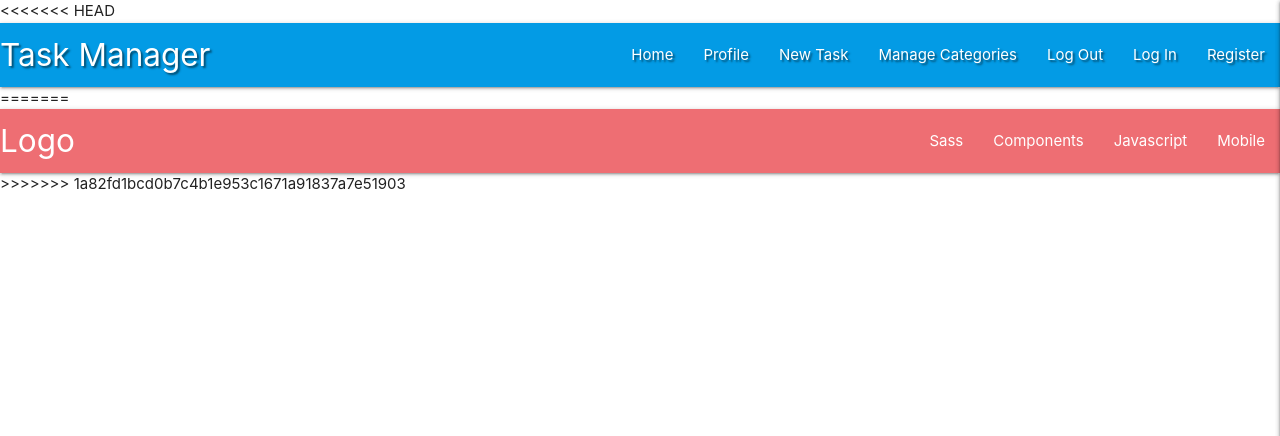
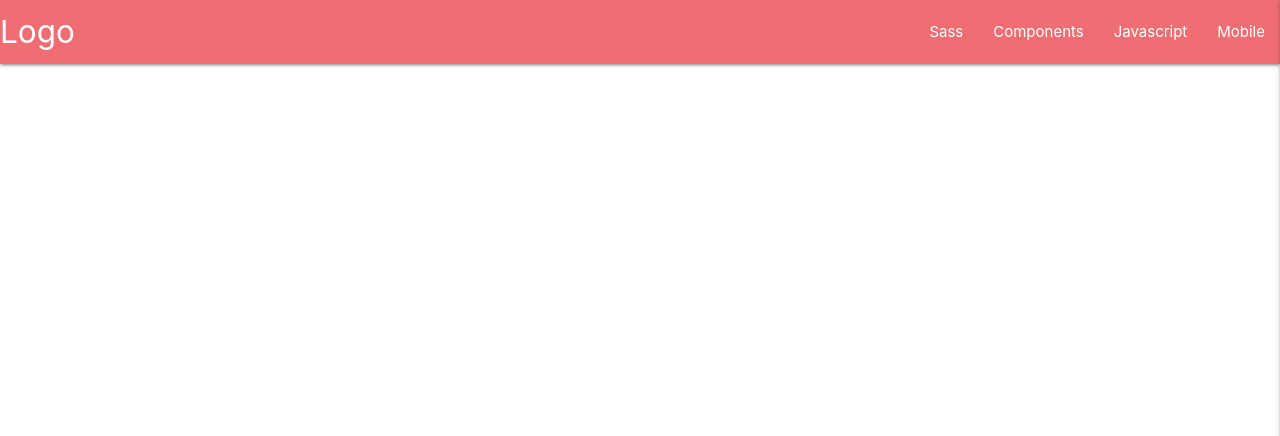
Before and after one commit to martinjohnson26/data-centric-mini-project, a Flask app: page / in a window 1280 px wide. Shown: the top 436 px of the page. Run offline with Flask 2, Linux system fonts and the light colour scheme; data that the repository does not hold is empty; some libraries are stand-ins or nearby versions.

Commit message:
save correct version on gitpod to git hub

```diff
--- a/templates/base.html
+++ b/templates/base.html
@@ -13,38 +13,6 @@
 </head>
 <body>
 
-<<<<<<< HEAD
-    <header>
-        <!-- top navbar -->
-		<nav class="nav-extended text-shadow light-blue darken-1">
-			<div class="nav-wrapper">
-				<a href="{{ url_for('get_tasks') }}" class="brand-logo">Task Manager</a>
-				<a href="#" data-target="mobile-demo" class="sidenav-trigger right"><i class="fas fa-bars"></i></a>
-				<ul class="right hide-on-med-and-down">
-					<li><a href="{{ url_for('get_tasks') }}">Home</a></li>
-					<li><a href="#">Profile</a></li>
-					<li><a href="#">New Task</a></li>
-					<li><a href="#">Manage Categories</a></li>
-					<li><a href="#">Log Out</a></li>
-					<li><a href="#">Log In</a></li>
-					<li><a href="#">Register</a></li>
-				</ul>
-			</div>
-		</nav>
-
-        <!-- mobile sidenav -->
-		<ul class="sidenav" id="mobile-demo">
-            <li><h4 class="center-align light-blue-text text-darken 4">Task Manager</h4></li>
-            <li><a href="{{ url_for('get_tasks') }}">Home</a></li>
-            <li><a href="#">Profile</a></li>
-            <li><a href="#">New Task</a></li>
-            <li><a href="#">Manage Categories</a></li>
-            <li><a href="#">Log Out</a></li>
-            <li><a href="#">Log In</a></li>
-            <li><a href="#">Register</a></li>
-		</ul>
-	</header>
-=======
 	<header>
     <!-- top navbar -->
 		<nav>
@@ -69,7 +37,6 @@
 		</ul>
 
     </header>
->>>>>>> 1a82fd1bcd0b7c4b1e953c1671a91837a7e51903
 
 
     {% block content %}
```
